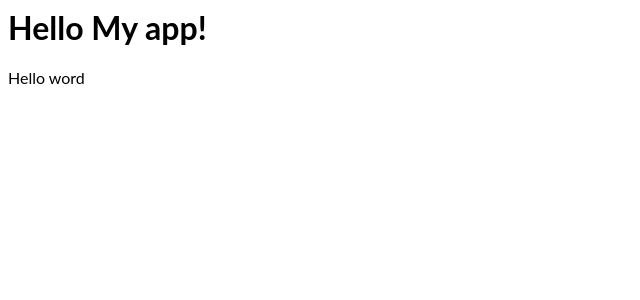
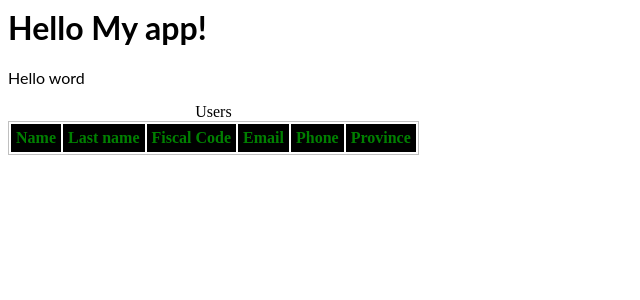
Before and after one commit to colissius/angular-daniele-corso, an Angular app: page / in a window 1280 px wide. Shown: the top 300 px of the page, without its empty margins (0-640 px from the left). Built offline with nearby package versions, Linux system fonts and the light colour scheme.

Commit message:
lezione 14

```diff
--- a/src/app/app.component.html
+++ b/src/app/app.component.html
@@ -1,2 +1,3 @@
 <hello name="{{ name }}"></hello>
 <p>Hello word</p>
+<app-users></app-users>
--- /dev/null
+++ b/src/app/users/users.component.css
@@ -0,0 +1,8 @@
+table {
+  border: 1px solid #c0c0c0;
+}
+th {
+  color: green;
+  background-color: black;
+  padding: 5px;
+}
--- /dev/null
+++ b/src/app/users/users.component.html
@@ -0,0 +1,13 @@
+<table>
+  <caption>
+    Users
+  </caption>
+  <tr>
+    <th>Name</th>
+    <th>Last name</th>
+    <th>Fiscal Code</th>
+    <th>Email</th>
+    <th>Phone</th>
+    <th>Province</th>
+  </tr>
+</table>
--- /dev/null
+++ b/src/app/users/users.component.ts
@@ -0,0 +1,15 @@
+import { Component, OnInit } from '@angular/core';
+
+@Component({
+  selector: 'app-users',
+  templateUrl: './users.component.html',
+  styleUrls: ['./users.component.css']
+})
+export class UsersComponent implements OnInit {
+
+  constructor() { }
+
+  ngOnInit() {
+  }
+
+}
```
Also changed, not shown: src/app/app.module.ts (+5 -4 lines).
